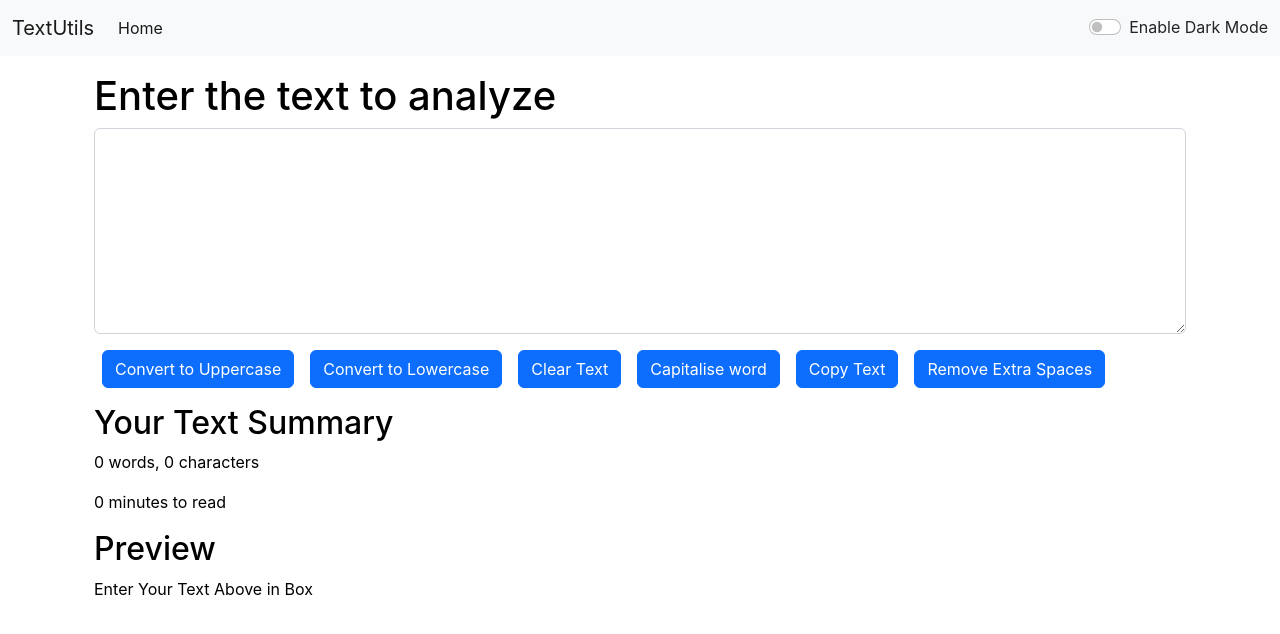
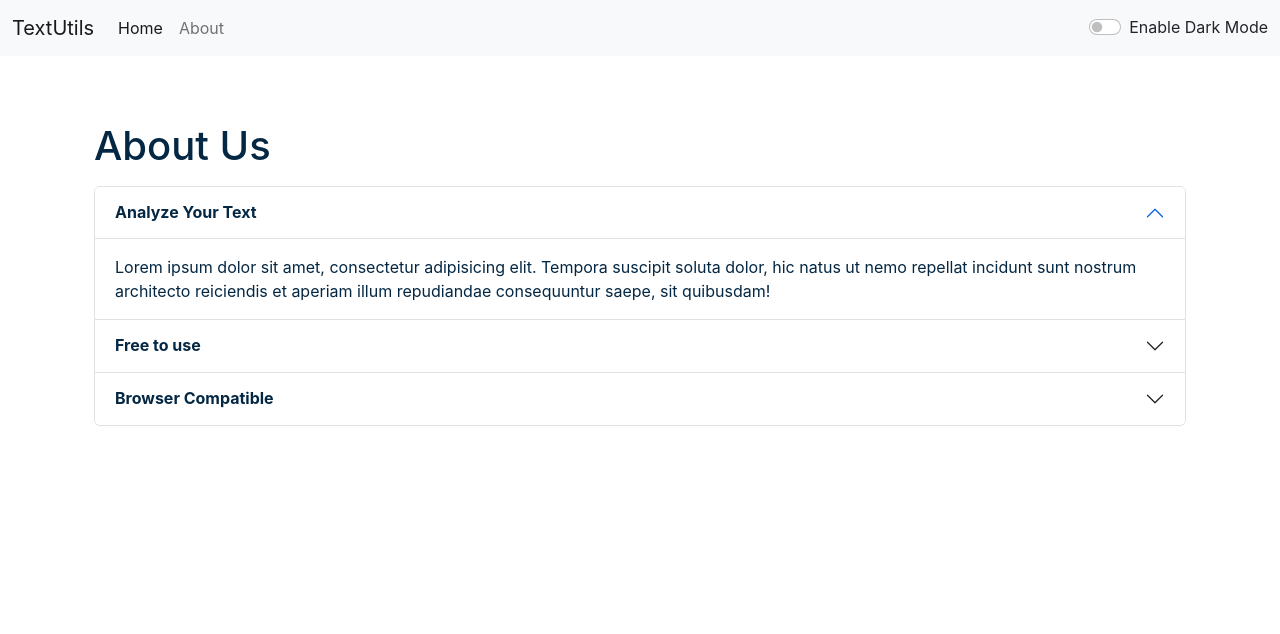
Before and after one commit to samarthpal/TextUtils-React, a React (Create React App) app: page /about in a window 1280 px wide. Shown: the top 634 px of the page. Built offline with nearby package versions, Linux system fonts and the light colour scheme.

Commit message:
make it better

```diff
--- a/package.json
+++ b/package.json
@@ -1,5 +1,4 @@
 {
-  "homepage": "https://samarthpal.github.io/TextUtils-React",
   "name": "testutils",
   "version": "0.1.0",
   "private": true,
@@ -7,7 +6,6 @@
     "@testing-library/jest-dom": "^5.16.4",
     "@testing-library/react": "^13.3.0",
     "@testing-library/user-event": "^13.5.0",
-    "gh-pages": "^4.0.0",
     "react": "^18.2.0",
     "react-dom": "^18.2.0",
     "react-router-dom": "^6.3.0",
@@ -15,8 +13,6 @@
     "web-vitals": "^2.1.4"
   },
   "scripts": {
-    "predeploy": "npm run build",
-    "deploy": "gh-pages -d build",
     "start": "react-scripts start",
     "build": "react-scripts build",
     "test": "react-scripts test",
--- a/src/App.js
+++ b/src/App.js
@@ -1,11 +1,11 @@
 // import logo from "./logo.svg";
 import { useState } from "react";
 import "./App.css";
-// import About from "./components/About";
+import About from "./components/About";
 import Navbar from "./components/Navbar";
 import TextForm from "./components/TextForm";
 import Alert from "./components/Alert";
-// import { BrowserRouter as Router, Routes, Route } from "react-router-dom";
+import { BrowserRouter as Router, Routes, Route } from "react-router-dom";
 
 function App() {
   const [mode, setMode] = useState("light");
@@ -22,7 +22,7 @@ function App() {
       setMode("dark");
       document.body.style.backgroundColor = "#042743";
       showAlert("Dark mode has been enabled", "success");
-      document.title = "TextUtils - Dark Mode";
+      // document.title = "TextUtils - Dark Mode";
       // setInterval(() => {
       //   document.title = "TextUtils is Amazing Mode";
       // }, 2000);
@@ -33,12 +33,12 @@ function App() {
       setMode("light");
       document.body.style.backgroundColor = "white";
       showAlert("Light mode has been enabled", "success");
-      document.title = "TextUtils - Light Mode";
+      // document.title = "TextUtils - Light Mode";
     }
   };
   return (
     <>
-      {/* <Router> */}
+      <Router>
         <Navbar
           title="TextUtils"
           aboutText="About"
@@ -47,29 +47,29 @@ function App() {
         />
         <Alert alert={alert} />
         <div className="container my-3">
-        {/* <Routes> */}
+          <Routes>
             {/* alternate to Swtich in react-dom-native from v6 */}
-        {/* <Route path="/about" element={<About />} /> */}
-        {/* <Route
+            <Route path="/about" element={<About mode={mode} />} />
+            <Route
               path="/"
               element={
                 <TextForm
-                  heading="Enter the text to analyze"
+                  heading="Try TextUtils - Word Counter, Character Counter, Remove Extra Spaces"
                   mode={mode}
                   toggleMode={toggleMode}
                   showAlert={showAlert}
                 />
               }
-            /> */}
-        <TextForm
+            />
+            {/* <TextForm
               heading="Enter the text to analyze"
               mode={mode}
               toggleMode={toggleMode}
               showAlert={showAlert}
-        />
-        {/* </Routes> */}
+            /> */}
+          </Routes>
         </div>
-      {/* </Router> */}
+      </Router>
     </>
   );
 }
--- a/src/components/About.js
+++ b/src/components/About.js
@@ -1,30 +1,26 @@
-import React, { useState } from "react";
+import React from "react";
 
-export default function About() {
-  const [myStyle, setmyStyle] = useState({
-    color: "black",
-    backgroundColor: "white",
-    border: "2px solid white",
-  });
-  const [btnText, setbtnText] = useState("Enable Dark Mode");
-  const toggleStyle = () => {
-    if (myStyle.color === "black") {
-      setmyStyle({
-        color: "white",
-        backgroundColor: "black",
-      });
-      setbtnText("Enable Light Mode");
-    } else {
-      setmyStyle({
-        color: "black",
-        backgroundColor: "white",
-      });
-      setbtnText("Enable Dark Mode");
-    }
+export default function About(props) {
+  // const [myStyle, setmyStyle] = useState({
+  //   color: "black",
+  //   backgroundColor: "white",
+  //   border: "2px solid white",
+  // });
+  let myStyle = {
+    color: props.mode === "dark" ? "white" : "#042743",
+    backgroundColor: props.mode === "dark" ? "rgb(36 74 104)" : "white",
+    // border: "2px solid",
+    // borderColor: props.mode === "dark" ? "white" : "#042743",
   };
+
   return (
-    <div className="container" style={myStyle}>
-      <h1 className="my-3">About Us</h1>
+    <div className="container">
+      <h1
+        className="my-3"
+        style={{ color: props.mode === "dark" ? "white" : "#042743" }}
+      >
+        About Us
+      </h1>
       <div className="accordion" id="accordionExample" style={myStyle}>
         <div className="accordion-item" style={myStyle}>
           <h2 className="accordion-header" id="headingOne">
@@ -35,9 +31,12 @@ export default function About() {
               data-bs-target="#collapseOne"
               aria-expanded="true"
               aria-controls="collapseOne"
-              style={myStyle}
+              style={{
+                backgroundColor: props.mode === "dark" ? "#042743" : "white",
+                color: myStyle.color,
+              }}
             >
-              Accordion Item #1
+              <strong> Analyze Your Text</strong>
             </button>
           </h2>
           <div
@@ -47,14 +46,10 @@ export default function About() {
             data-bs-parent="#accordionExample"
           >
             <div className="accordion-body" style={myStyle}>
-              <strong>This is the first item's accordion body.</strong> It is
-              shown by default, until the collapse plugin adds the appropriate
-              classes that we use to style each element. These classes control
-              the overall appearance, as well as the showing and hiding via CSS
-              transitions. You can modify any of this with custom CSS or
-              overriding our default variables. It's also worth noting that just
-              about any HTML can go within the <code>.accordion-body</code>,
-              though the transition does limit overflow.
+              Lorem ipsum dolor sit amet, consectetur adipisicing elit. Tempora
+              suscipit soluta dolor, hic natus ut nemo repellat incidunt sunt
+              nostrum architecto reiciendis et aperiam illum repudiandae
+              consequuntur saepe, sit quibusdam!
             </div>
           </div>
         </div>
@@ -67,9 +62,12 @@ export default function About() {
               data-bs-target="#collapseTwo"
               aria-expanded="false"
               aria-controls="collapseTwo"
-              style={myStyle}
+              style={{
+                backgroundColor: props.mode === "dark" ? "#042743" : "white",
+                color: myStyle.color,
+              }}
             >
-              Accordion Item #2
+              <strong>Free to use</strong>
             </button>
           </h2>
           <div
@@ -79,14 +77,10 @@ export default function About() {
             data-bs-parent="#accordionExample"
           >
             <div className="accordion-body" style={myStyle}>
-              <strong>This is the second item's accordion body.</strong> It is
-              hidden by default, until the collapse plugin adds the appropriate
-              classes that we use to style each element. These classes control
-              the overall appearance, as well as the showing and hiding via CSS
-              transitions. You can modify any of this with custom CSS or
-              overriding our default variables. It's also worth noting that just
-              about any HTML can go within the <code>.accordion-body</code>,
-              though the transition does limit overflow.
+              Lorem ipsum dolor sit amet consectetur, adipisicing elit. Eum
+              velit magnam deserunt tempore quibusdam! Ducimus est rerum
+              voluptates, ut aliquam ipsa assumenda illum dolorem, hic fugiat
+              soluta quaerat recusandae ipsam?
             </div>
           </div>
         </div>
@@ -99,9 +93,12 @@ export default function About() {
               data-bs-target="#collapseThree"
               aria-expanded="false"
               aria-controls="collapseThree"
-              style={myStyle}
+              style={{
+                backgroundColor: props.mode === "dark" ? "#042743" : "white",
+                color: myStyle.color,
+              }}
             >
-              Accordion Item #3
+              <strong>Browser Compatible</strong>
             </button>
           </h2>
           <div
@@ -111,23 +108,14 @@ export default function About() {
             data-bs-parent="#accordionExample"
           >
             <div className="accordion-body" style={myStyle}>
-              <strong>This is the third item's accordion body.</strong> It is
-              hidden by default, until the collapse plugin adds the appropriate
-              classes that we use to style each element. These classes control
-              the overall appearance, as well as the showing and hiding via CSS
-              transitions. You can modify any of this with custom CSS or
-              overriding our default variables. It's also worth noting that just
-              about any HTML can go within the <code>.accordion-body</code>,
-              though the transition does limit overflow.
+              Lorem ipsum, dolor sit amet consectetur adipisicing elit. Incidunt
+              adipisci voluptate maiores id dolorum consequuntur debitis eaque
+              beatae consectetur mollitia dolor quo facilis sapiente aperiam rem
+              similique, itaque inventore? Ducimus?
             </div>
           </div>
         </div>
       </div>
-      <div className="container my-3 py-3">
-        <button onClick={toggleStyle} type="button" className="btn btn-primary">
-          {btnText}
-        </button>
-      </div>
     </div>
   );
 }
--- a/src/components/Alert.js
+++ b/src/components/Alert.js
@@ -6,13 +6,15 @@ export default function Alert(props) {
     return lower.charAt(0).toUpperCase() + lower.slice(1);
   };
   return (
-    props.alert && (
+    <div style={{ height: "50px" }}>
+      {props.alert && (
         <div
           className={`alert alert-${props.alert.type} alert-dismissible fade show`}
           role="alert"
         >
           <strong>{Capitalize(props.alert.msg)}</strong>
         </div>
-    )
+      )}
+    </div>
   );
 }
--- a/src/components/Navbar.js
+++ b/src/components/Navbar.js
@@ -1,15 +1,15 @@
 import React from "react";
 import PropTypes from "prop-types";
-// import { Link } from "react-router-dom";
+import { Link } from "react-router-dom";
 export default function Navbar(props) {
   return (
     <nav
       className={`navbar navbar-expand-lg navbar-${props.mode} bg-${props.mode}`}
     >
       <div className="container-fluid">
-        <a className="navbar-brand" href="#">
+        <Link className="navbar-brand" to="/">
           {props.title}
-        </a>
+        </Link>
         <button
           className="navbar-toggler"
           type="button"
@@ -24,15 +24,15 @@ export default function Navbar(props) {
         <div className="collapse navbar-collapse" id="navbarSupportedContent">
           <ul className="navbar-nav me-auto mb-2 mb-lg-0">
             <li className="nav-item">
-              <a className="nav-link active" aria-current="page" href="#">
+              <Link className="nav-link active" aria-current="page" to="/">
                 Home
-              </a>
+              </Link>
             </li>
-            {/* <li className="nav-item">
-              <a className="nav-link" href="/">
+            <li className="nav-item">
+              <Link className="nav-link" to="/about">
                 {props.aboutText}
-              </a>
-            </li> */}
+              </Link>
+            </li>
           </ul>
           {/* <form className="d-flex" role="search">
             <input
--- a/src/components/TextForm.js
+++ b/src/components/TextForm.js
@@ -23,7 +23,7 @@ export default function TextForm(props) {
     if (text.length !== 0) {
       let newText = "";
       setText(newText);
-      setparaText("0");
+      // setparaText("0");
       props.showAlert("Text has been Cleared", "success");
     }
   };
@@ -43,19 +43,20 @@ export default function TextForm(props) {
   const handleOnChange = (event) => {
     // console.log("on change");
     setText(event.target.value);
-    if (event.target.value.length !== 0) {
-      let newparaText = event.target.value.trim();
-      let nextlines = newparaText.split("\n");
-      setparaText(newparaText.split(/[ ]+/).length + nextlines.length - 1);
-    } else {
-      setparaText("0");
-    }
+    // if (event.target.value.length !== 0) {
+    //   let newparaText = event.target.value.trim();
+    //   let nextlines = newparaText.split("\n");
+    //   setparaText(newparaText.split(/[ ]+/).length + nextlines.length - 1);
+    // } else {
+    //   setparaText("0");
+    // }
   };
   const handleCopy = () => {
     if (text.length !== 0) {
       var gettext = document.getElementById("myBox");
       gettext.select();
       navigator.clipboard.writeText(gettext.value);
+      document.getSelection().removeAllRanges();
       props.showAlert("Copied to Clipboard", "success");
     }
   };
@@ -67,7 +68,7 @@ export default function TextForm(props) {
     }
   };
   const [text, setText] = useState(""); // text is var and setText is function ////hooks
-  const [paraText, setparaText] = useState("0");
+  // const [paraText, setparaText] = useState("0");
   //   text = "new text"; // Wrong way to change the state
   //   setText ("new text"); // Correct way to change the state
   return (
@@ -77,6 +78,7 @@ export default function TextForm(props) {
           style={{
             color: props.mode === "dark" ? "white" : "black",
           }}
+          className="mb-2"
         >
           {props.heading}
         </h1>
@@ -86,32 +88,54 @@ export default function TextForm(props) {
             value={text}
             onChange={handleOnChange}
             style={{
-              backgroundColor: props.mode === "light" ? "white" : "#212529",
+              backgroundColor:
+                props.mode === "light" ? "white" : "rgb(36 74 104)",
               color: props.mode === "dark" ? "white" : "black",
             }}
             id="myBox"
             rows="8"
           ></textarea>
         </div>
-        <button className="btn btn-primary mx-2" onClick={handleUpClick}>
+        <button
+          disabled={text.length === 0}
+          className="btn btn-primary mx-2"
+          onClick={handleUpClick}
+        >
           Convert to Uppercase
         </button>
-        <button className="btn btn-primary mx-2" onClick={handleLoClick}>
+        <button
+          disabled={text.length === 0}
+          className="btn btn-primary mx-2"
+          onClick={handleLoClick}
+        >
           Convert to Lowercase
         </button>
-        <button className="btn btn-primary mx-2" onClick={handleClearClick}>
+        <button
+          disabled={text.length === 0}
+          className="btn btn-primary mx-2"
+          onClick={handleClearClick}
+        >
           Clear Text
         </button>
         <button
+          disabled={text.length === 0}
           className="btn btn-primary mx-2"
           onClick={handleCapitaliseClick}
         >
           Capitalise word
         </button>
-        <button className="btn btn-primary mx-2" onClick={handleCopy}>
+        <button
+          disabled={text.length === 0}
+          className="btn btn-primary mx-2"
+          onClick={handleCopy}
+        >
           Copy Text
         </button>
-        <button className="btn btn-primary mx-2" onClick={handleExtraSpaces}>
+        <button
+          disabled={text.length === 0}
+          className="btn btn-primary mx-2"
+          onClick={handleExtraSpaces}
+        >
           Remove Extra Spaces
         </button>
       </div>
@@ -128,14 +152,23 @@ export default function TextForm(props) {
             color: props.mode === "dark" ? "white" : "black",
           }}
         >
-          {paraText} words, {text.length} characters
+          {
+            text.split(" ").filter((element) => {
+              return element.length !== 0;
+            }).length
+          }{" "}
+          words, {text.length} characters
         </p>
         <p
           style={{
             color: props.mode === "dark" ? "white" : "black",
           }}
         >
-          {0.008 * paraText} minutes to read
+          {0.008 *
+            text.split(" ").filter((element) => {
+              return element.length !== 0;
+            }).length}{" "}
+          minutes to read
         </p>
         <h2
           style={{
@@ -149,7 +182,7 @@ export default function TextForm(props) {
             color: props.mode === "dark" ? "white" : "black",
           }}
         >
-          {text.length > 0 ? text : "Enter Your Text Above in Box"}
+          {text.length > 0 ? text : "Nothing to preview here!"}
         </p>
       </div>
     </>
```
Also changed, not shown: public/index.html (+5 -2 lines), 1 other file (tests, documents, lock files or other folders). Lines whose indentation alone changed are shown as unchanged.
